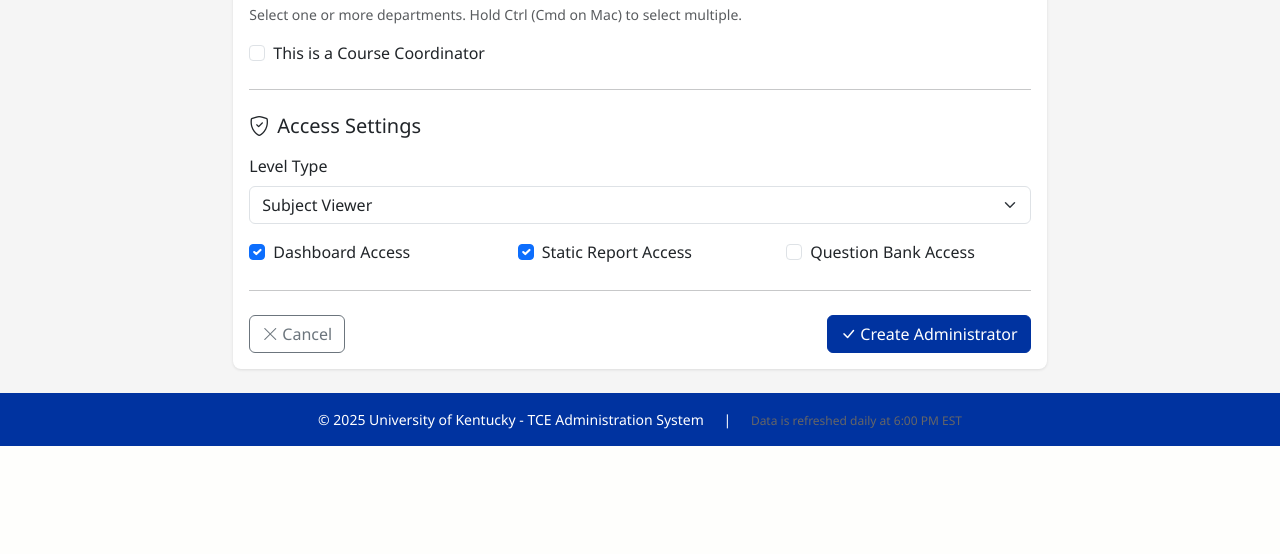
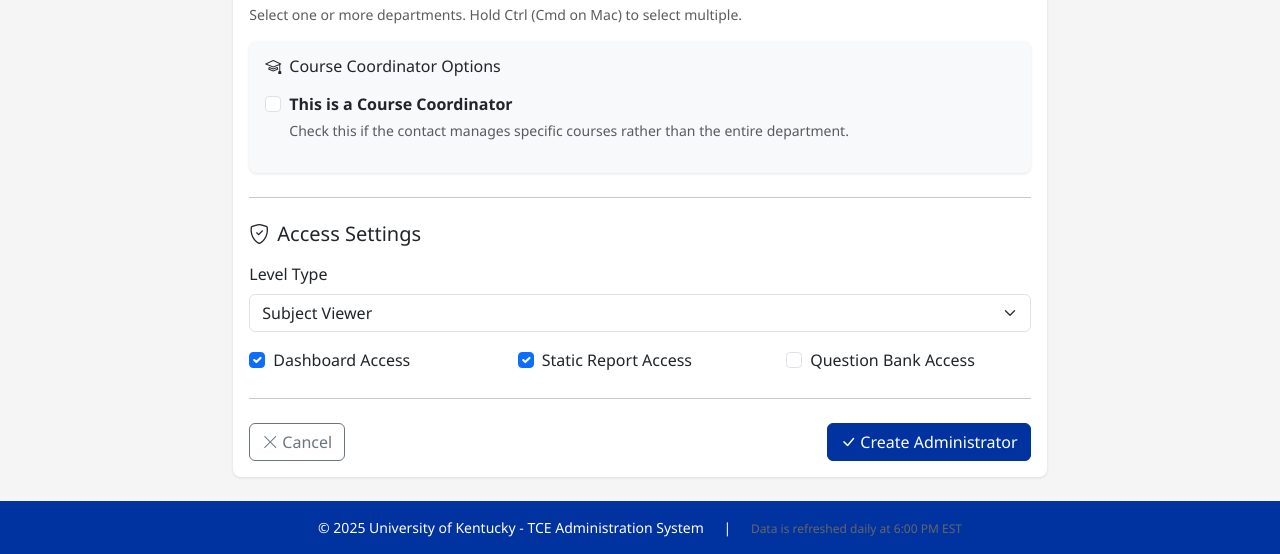
Before and after one commit to akwaed/tce-admin, a Flask app: page /admin/add in a window 1280 px wide. Shown: the part 1117-1671 px from the top of the page. Before the commit the page ends 1563 px from the top, so only its background shows below. Run offline with Flask 3, Linux system fonts and the light colour scheme; a user stored in the database is signed in; data comes from the database, SQL or seed files in the repository; data that the repository does not hold is empty; some libraries are stand-ins or nearby versions.

Commit message:
Fix contact export and add logic for 'All' prefix handling
- Fix is_course_coordinator property to exclude 'All' prefix (treated as departmental contact)
- Update route validation to clear 'All' prefix and treat as department-level access
- Fix DRA export to skip course coordinator handling for 'All' prefix contacts
- Improve add form with visible course coordinator checkbox and styled card layout
- Improve edit form with 'Add More Courses' button for course coordinators
- Add helpful tips about course vs department-level access

This fixes the error "Course prefix is required for course coordinators" when adding
departmental contacts, and eliminates "No courses found" warnings in export for
contacts with legacy 'All' prefix values.

https://claude.ai/code/session_01AZT3CPnrWVzaXN2m7hB7Tw

```diff
--- a/app/models/admin.py
+++ b/app/models/admin.py
@@ -229,16 +229,25 @@ class Admin(UserMixin, db.Model):
 
     @property
     def is_course_coordinator(self):
-        """Check if this admin is a course coordinator (has course assignments or legacy fields)"""
+        """Check if this admin is a course coordinator (has course assignments or legacy fields)
+
+        Note: 'All' prefix is treated as a departmental contact, not a course coordinator.
+        This handles legacy data where contacts had 'All' set as their prefix.
+        """
         # Check new assignment table first
         if self.course_assignments.count() > 0:
             return True
-        # Fallback to legacy fields
-        return self.contact_type == 'Course Coordinator' or bool(self.course_prefix)
+        # Fallback to legacy fields - but 'All' prefix means departmental contact, not course coordinator
+        if self.course_prefix and self.course_prefix.upper() not in ('ALL', '*'):
+            return True
+        return self.contact_type == 'Course Coordinator' and self.course_prefix and self.course_prefix.upper() not in ('ALL', '*')
 
     @property
     def all_course_patterns(self):
-        """Get all course patterns this admin coordinates (from both new table and legacy fields)"""
+        """Get all course patterns this admin coordinates (from both new table and legacy fields)
+
+        Note: 'All' prefix is excluded as it represents departmental access, not course coordination.
+        """
         patterns = []
 
         # From new assignment table
@@ -250,8 +259,8 @@ class Admin(UserMixin, db.Model):
                 'department_id': assignment.department_id
             })
 
-        # From legacy fields (if not already covered)
-        if self.course_prefix and not patterns:
+        # From legacy fields (if not already covered) - exclude 'All' prefix
+        if self.course_prefix and not patterns and self.course_prefix.upper() not in ('ALL', '*'):
             patterns.append({
                 'prefix': self.course_prefix,
                 'number': self.course_number,
--- a/app/routes/admin.py
+++ b/app/routes/admin.py
@@ -264,7 +264,12 @@ def add_admin():
         level_type = form_data['level_type']
         course_prefix = form_data['prefix'].upper() if form_data['prefix'] else ''
         course_number = form_data['course']
-        is_course_coordinator = form_data['is_course_coordinator'] or bool(course_prefix)
+        # 'All' prefix is a legacy value meaning departmental access, not course coordination
+        is_all_prefix = course_prefix.upper() in ('ALL', '*', '')
+        is_course_coordinator = form_data['is_course_coordinator'] and not is_all_prefix
+        # Clear the prefix if it's the special 'All' value
+        if course_prefix.upper() in ('ALL', '*'):
+            course_prefix = ''
 
         # Access flags
         has_dashboard = form_data['has_dashboard_access']
@@ -816,10 +821,16 @@ def edit_admin(admin_id):
             course_prefix = form_data['prefix'].upper() if form_data['prefix'] else None
             course_number = form_data['course'] or None
 
+            # 'All' prefix is a legacy value meaning departmental access, not course coordination
+            if course_prefix and course_prefix.upper() in ('ALL', '*'):
+                course_prefix = None
+                course_number = None
+
             # College and departments - only super admin can change these freely
             new_college = form_data['college']
             new_department_ids = [d.strip() for d in form_data['departments'] if d and d.strip()]
 
+            # Only treat as course coordinator if there's a valid (non-All) prefix
             if admin.contact_type != 'College' and course_prefix:
                 admin.contact_type = 'Course Coordinator'
 
--- a/app/routes/tracking.py
+++ b/app/routes/tracking.py
@@ -355,6 +355,8 @@ def get_course_class_ids_for_coordinator(admin):
     Uses the new CourseCoordinatorAssignment table first, then falls back to legacy fields.
     Handles both wildcard (prefix-only) and specific (prefix+number) assignments.
 
+    Note: 'All' prefix is treated as a departmental contact and returns empty set.
+
     Returns:
         tuple: (set of class_ids, list of error messages)
     """
@@ -387,8 +389,8 @@ def get_course_class_ids_for_coordinator(admin):
                 pattern = assignment.display_name
                 errors.append(f"No courses found for {admin.linkblue} ({pattern})")
 
-    elif admin.course_prefix:
-        # Fallback to legacy fields
+    elif admin.course_prefix and admin.course_prefix.upper() not in ('ALL', '*'):
+        # Fallback to legacy fields - but skip 'All' prefix (it's departmental, not course coordination)
         if admin.course_number:
             # Specific course pattern
             class_pattern = f"{admin.course_prefix} {admin.course_number}"
@@ -408,8 +410,8 @@ def get_course_class_ids_for_coordinator(admin):
         else:
             pattern = f"{admin.course_prefix} {admin.course_number if admin.course_number else '(all)'}"
             errors.append(f"No courses found for {admin.linkblue} ({pattern})")
-    else:
-        errors.append(f"Missing course info for coordinator {admin.linkblue}")
+    # Note: We don't add an error for missing course info here anymore,
+    # because 'All' prefix means departmental contact, handled elsewhere
 
     return class_ids, errors
 
--- a/app/templates/admin/add.html
+++ b/app/templates/admin/add.html
@@ -107,16 +107,22 @@
                         </div>
                     </div>
 
-                    <!-- Course Coordinator Fields -->
+                    <!-- Course Coordinator Fields - shown for Department contacts -->
                     <div id="course_fields" style="display: none;">
+                        <div class="card bg-light mb-3">
+                            <div class="card-body">
+                                <h6 class="card-title mb-3">
+                                    <i class="bi bi-mortarboard me-2"></i>Course Coordinator Options
+                                </h6>
                                 <div class="mb-3">
                                     <div class="form-check">
                                         <input class="form-check-input" type="checkbox" id="is_course_coordinator" name="is_course_coordinator"
                                                {% if form_data.is_course_coordinator %}checked{% endif %}>
                                         <label class="form-check-label" for="is_course_coordinator">
-                                    This is a Course Coordinator
+                                            <strong>This is a Course Coordinator</strong>
                                         </label>
                                     </div>
+                                    <div class="form-text ms-4">Check this if the contact manages specific courses rather than the entire department.</div>
                                 </div>
 
                                 <div class="row mb-3" id="course_details" style="display: none;">
@@ -134,9 +140,12 @@
                                         <div class="form-text">Leave empty to include ALL courses with this prefix.</div>
                                     </div>
                                 </div>
-                        <div class="alert alert-info" id="course_info" style="display: none;">
+                                <div class="alert alert-info mb-0" id="course_info" style="display: none;">
                                     <i class="bi bi-info-circle me-2"></i>
-                            <strong>Course Coordinators:</strong> If you leave the course number empty, the coordinator will have access to ALL courses with the specified prefix. You can also add the same person multiple times with different course assignments.
+                                    <strong>Tip:</strong> After creating this contact, you can add more course assignments from their profile page.
+                                    Course coordinators can manage multiple course prefixes.
+                                </div>
+                            </div>
                         </div>
                     </div>
                     </div><!-- end regular_admin_fields -->
@@ -333,6 +342,13 @@ document.addEventListener('DOMContentLoaded', function() {
         if (courseInfo) {
             courseInfo.style.display = isChecked ? 'block' : 'none';
         }
+        // Clear prefix field if unchecking to ensure 'All' legacy values don't cause issues
+        if (!isChecked) {
+            const prefixField = document.getElementById('prefix');
+            const courseField = document.getElementById('course');
+            if (prefixField) prefixField.value = '';
+            if (courseField) courseField.value = '';
+        }
     }
 
     // Event listeners
```
Also changed, not shown: app/templates/admin/edit.html (+36 -10 lines). Lines whose indentation alone changed are shown as unchanged.
